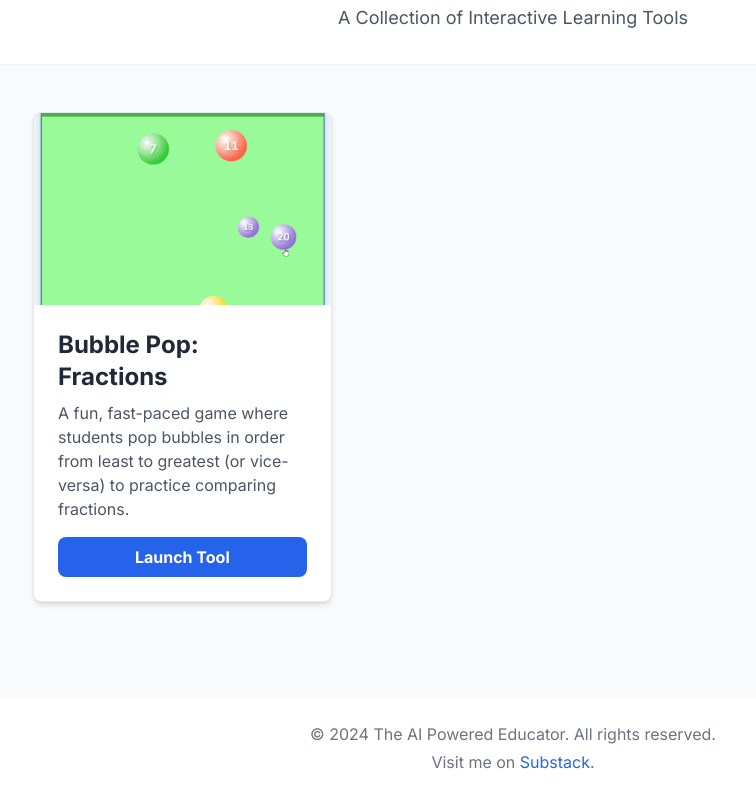
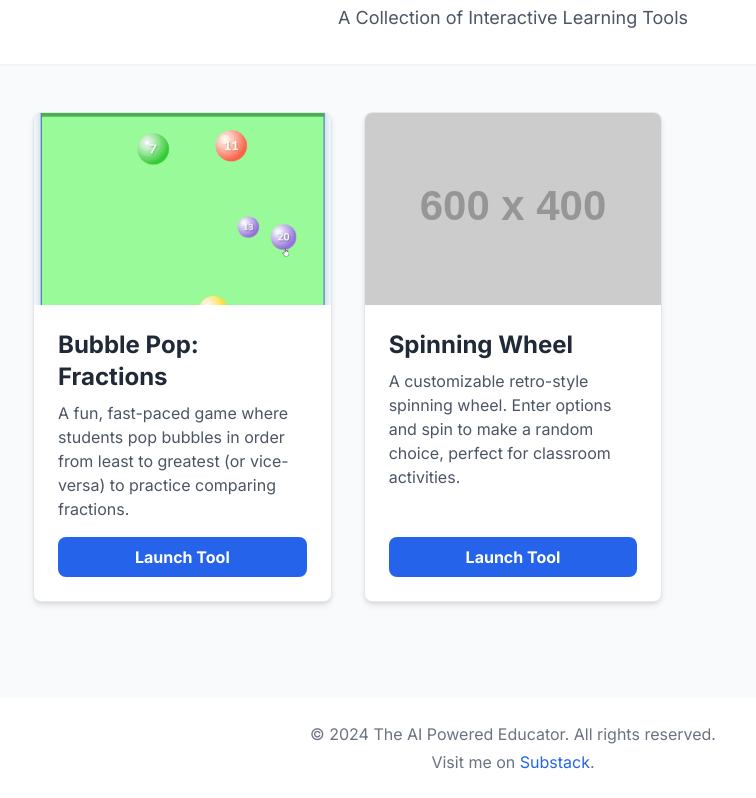
Before and after one commit to theaipowerededucator/educational-tools-portfolio, a plain HTML site: page index.html in a window 1280 px wide. Shown: the part 76-874 px from the top of the page, without its empty margins (127-883 px from the left). Drawn offline with nearby package versions, Linux system fonts and the light colour scheme; placeholder pictures from the web are drawn by us.

Commit message:
Add files via upload

```diff
--- a/index.html
+++ b/index.html
@@ -4,9 +4,7 @@
     <meta charset="UTF-8">
     <meta name="viewport" content="width=device-width, initial-scale=1.0">
     <title>The AI Powered Educator - Tools</title>
-    <!-- Tailwind CSS for styling -->
     <script src="https://cdn.tailwindcss.com"></script>
-    <!-- Google Fonts for a nice, clean look -->
     <link rel="preconnect" href="https://fonts.googleapis.com">
     <link rel="preconnect" href="https://fonts.gstatic.com" crossorigin>
     <link href="https://fonts.googleapis.com/css2?family=Inter:wght@400;500;700&display=swap" rel="stylesheet">
@@ -27,7 +25,6 @@
 </head>
 <body class="bg-gray-50">
 
-    <!-- Header Section -->
     <header class="bg-white shadow-sm">
         <div class="max-w-5xl mx-auto px-4 sm:px-6 lg:px-8 py-8 text-center">
             <h1 class="text-4xl font-bold text-gray-800 tracking-tight">The AI Powered Educator</h1>
@@ -35,14 +32,10 @@
         </div>
     </header>
 
-    <!-- Main Content: Tool Grid -->
     <main class="max-w-5xl mx-auto px-4 sm:px-6 lg:px-8 py-12">
-        <!-- Grid container for the tools -->
         <div class="grid grid-cols-1 md:grid-cols-2 lg:grid-cols-3 gap-8">
 
-            <!-- Tool Card 1: Bubble Pop Fractions -->
             <div class="tool-card bg-white rounded-lg overflow-hidden shadow-md border border-gray-200 flex flex-col">
-                <!-- GIF Placeholder: Replace the src with the path to your actual GIF -->
                 <a href="https://endearing-croquembouche-738a90.netlify.app/" class="block">
                     <img src="assets/bubble-pop-demo.gif"
      alt="Animated GIF of the Bubble Pop Fractions game"
@@ -50,33 +43,28 @@
                 <div class="p-6 flex-grow flex flex-col">
                     <h2 class="text-2xl font-bold text-gray-800">Bubble Pop: Fractions</h2>
                     <p class="mt-2 text-gray-600 flex-grow">A fun, fast-paced game where students pop bubbles in order from least to greatest (or vice-versa) to practice comparing fractions.</p>
-                    <!-- Link to the tool: The href will be updated later with the live URL -->
                     <a href="https://endearing-croquembouche-738a90.netlify.app/" class="mt-4 inline-block bg-blue-600 text-white text-center font-semibold py-2 px-4 rounded-lg hover:bg-blue-700 transition-colors w-full">
                         Launch Tool
                     </a>
                 </div>
             </div>
 
-            <!-- Add a new "tool-card" div here for your next tool! -->
-            <!--
             <div class="tool-card bg-white rounded-lg overflow-hidden shadow-md border border-gray-200 flex flex-col">
-                <a href="#" class="block">
-                    <img src="https://placehold.co/600x400/cccccc/FFFFFF?text=New+Tool+GIF" alt="GIF of new tool" class="w-full h-48 object-cover">
+                <a href="https://spinning-wheel-tool.netlify.app/" class="block">
+                    <img src="https://placehold.co/600x400/1a052a/FFFFFF?text=Spinning+Wheel" alt="Image of the Spinning Wheel Tool" class="w-full h-48 object-cover">
                 </a>
                 <div class="p-6 flex-grow flex flex-col">
-                    <h2 class="text-2xl font-bold text-gray-800">New Tool Name</h2>
-                    <p class="mt-2 text-gray-600 flex-grow">A description of your new tool goes here.</p>
-                    <a href="#" class="mt-4 inline-block bg-blue-600 text-white text-center font-semibold py-2 px-4 rounded-lg hover:bg-blue-700 transition-colors w-full">
+                    <h2 class="text-2xl font-bold text-gray-800">Spinning Wheel</h2>
+                    <p class="mt-2 text-gray-600 flex-grow">A customizable retro-style spinning wheel. Enter options and spin to make a random choice, perfect for classroom activities.</p>
+                    <a href="https://spinning-wheel-tool.netlify.app/" class="mt-4 inline-block bg-blue-600 text-white text-center font-semibold py-2 px-4 rounded-lg hover:bg-blue-700 transition-colors w-full">
                         Launch Tool
                     </a>
                 </div>
             </div>
-            -->
 
-        </div>
+            </div>
     </main>
 
-    <!-- Footer -->
     <footer class="bg-white mt-12">
         <div class="max-w-5xl mx-auto py-6 px-4 sm:px-6 lg:px-8 text-center text-gray-500">
             <p>&copy; 2024 The AI Powered Educator. All rights reserved.</p>
```
